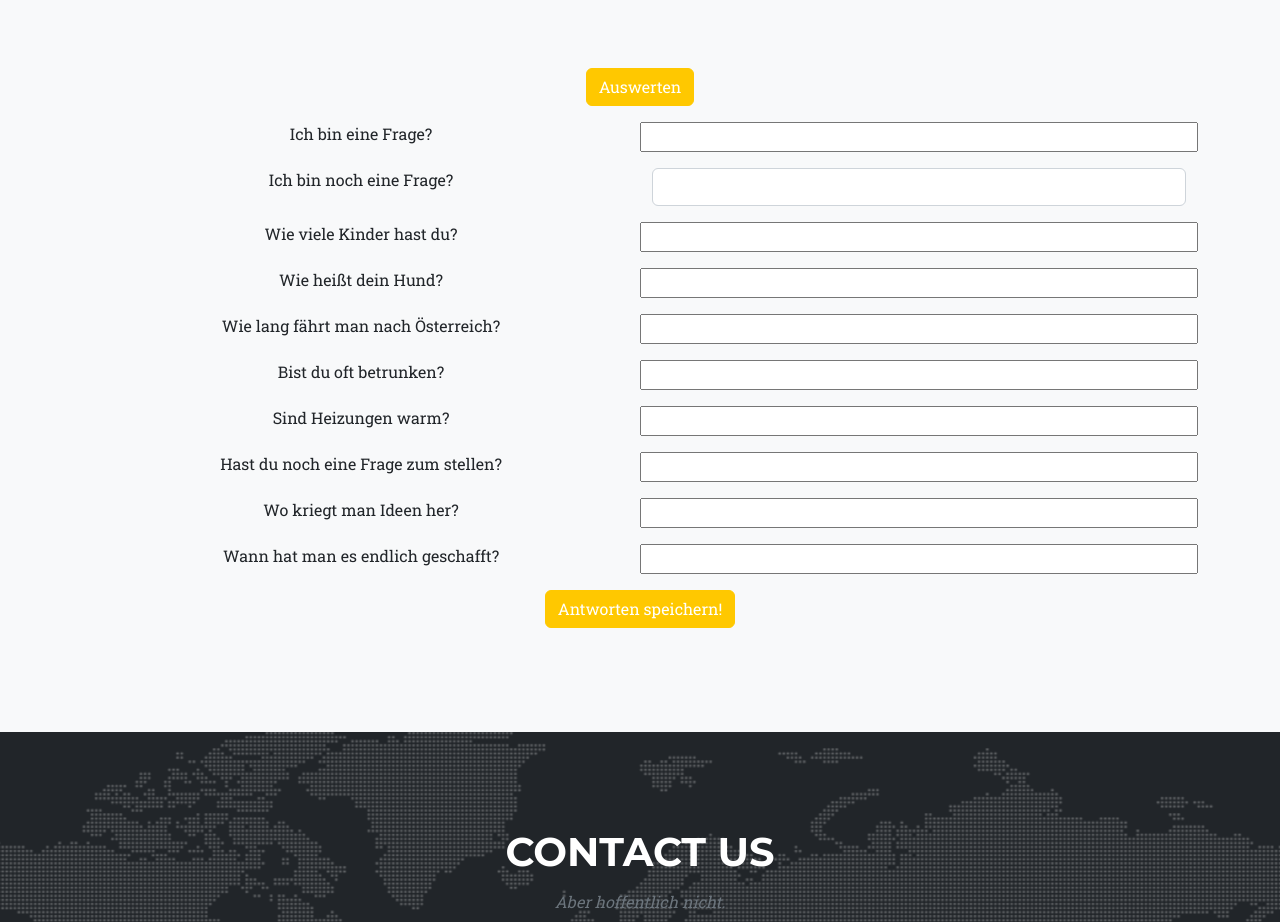
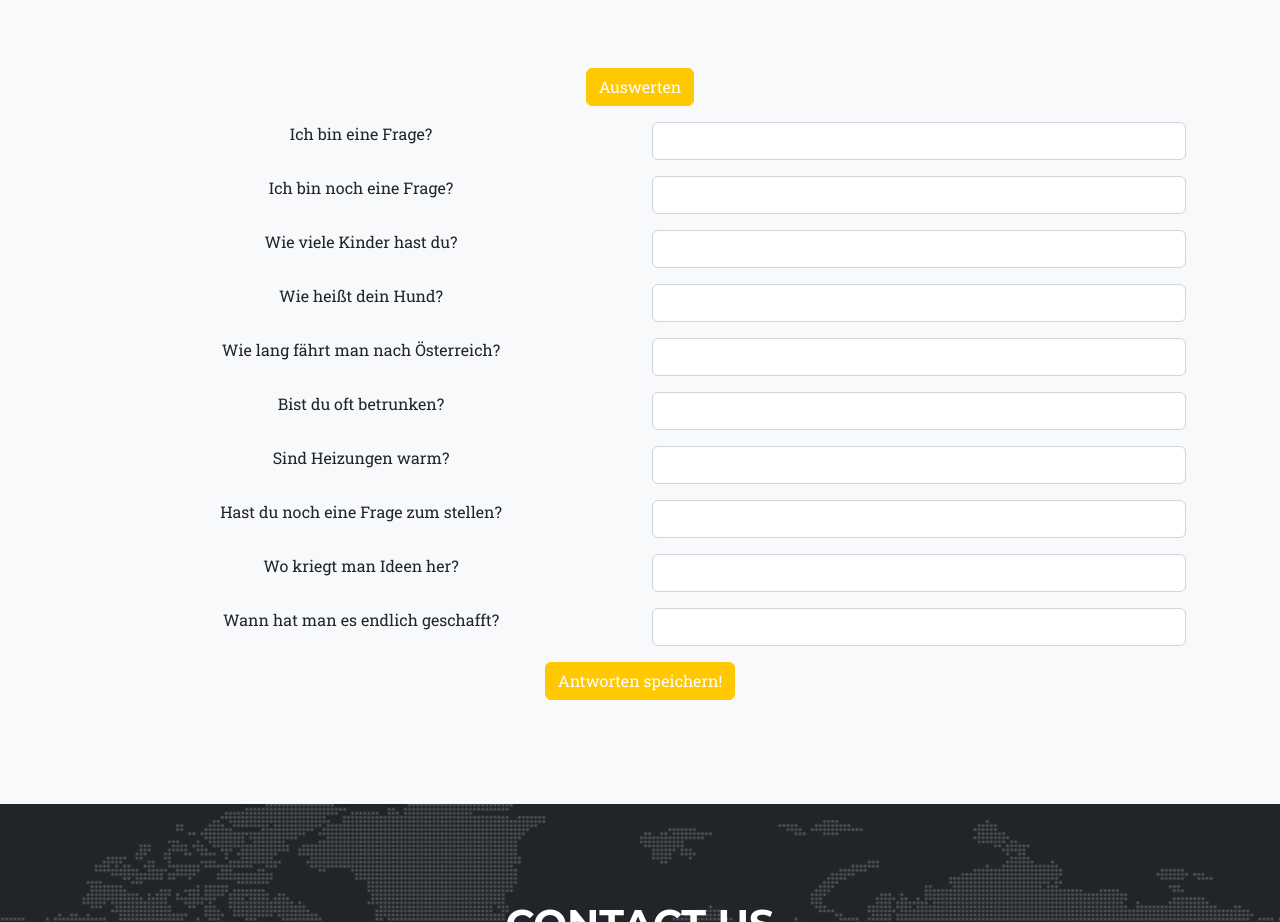
Before and after one commit to SchuelerUmfrage/WebApp, a website: page docs/index.html in a window 1280 px wide. Shown: the part 3240-4162 px from the top of the page. Drawn offline with nearby package versions, Linux system fonts and the light colour scheme.

Commit message:
form control update

```diff
--- a/docs/index.html
+++ b/docs/index.html
@@ -33,7 +33,7 @@
                         <li class="nav-item"><a class="nav-link" href="#contact">Contact</a></li>
                         <li>
                             <a href="https://igs-lindenfeld.de">
-                                <img src="assets/img/igsLogo.png" alt="" height="40"/>
+                                <img src="assets/img/igsLogo.png" alt="" height="40" />
                             </a>
                         </li>
                     </ul>
@@ -178,55 +178,72 @@
 
                     <div class="row py-2">
                         <label class="col-lg-6 col-md-6 col-sm-12" for="antwort1">Ich bin eine Frage?</label>
-                        <input class="col-lg-6 col-md-6 col-sm-12" type="text" id="antwort1" name="antwort1">
+                        <div class="col-lg-6 col-md-6 col-sm-12">
+                            <input class="form-control" type="text" id="antwort1" name="antwort1">
+                        </div>
                     </div>
 
                     <div class="row py-2">
                         <label class="col-lg-6 col-md-6 col-sm-12" for="antwort2">Ich bin noch eine Frage?</label>
-                        <div class="col-lg-6 col-md-6 col-sm-12 ">
+                        <div class="col-lg-6 col-md-6 col-sm-12">
                             <input class="form-control" type="text" id="antwort2" name="antwort2">
                         </div>
-
                     </div>
 
                     <div class="row py-2">
                         <label class="col-lg-6 col-md-6 col-sm-12" for="antwort3">Wie viele Kinder hast du?</label>
-                        <input class="col-lg-6 col-md-6 col-sm-12" type="text" id="antwort3" name="antwort3">
+                        <div class="col-lg-6 col-md-6 col-sm-12">
+                            <input class="form-control" type="text" id="antwort3" name="antwort3">
+                        </div>
                     </div>
 
                     <div class="row py-2">
                         <label class="col-lg-6 col-md-6 col-sm-12" for="antwort4">Wie heißt dein Hund?</label>
-                        <input class="col-lg-6 col-md-6 col-sm-12" type="text" id="antwort4" name="antwort4">
+                        <div class="col-lg-6 col-md-6 col-sm-12">
+                            <input class="form-control" type="text" id="antwort4" name="antwort4">
+                        </div>
                     </div>
 
                     <div class="row py-2">
                         <label class="col-lg-6 col-md-6 col-sm-12" for="antwort5">Wie lang fährt man nach Österreich?</label>
-                        <input class="col-lg-6 col-md-6 col-sm-12" type="text" id="antwort5" name="antwort5">
+                        <div class="col-lg-6 col-md-6 col-sm-12">
+                            <input class="form-control" type="text" id="antwort5" name="antwort5">
+                        </div>
                     </div>
 
                     <div class="row py-2">
                         <label class="col-lg-6 col-md-6 col-sm-12" for="antwort6">Bist du oft betrunken?</label>
-                        <input class="col-lg-6 col-md-6 col-sm-12" type="text" id="antwort6" name="antwort6">
+                        <div class="col-lg-6 col-md-6 col-sm-12">
+                            <input class="form-control" type="text" id="antwort6" name="antwort6">
+                        </div>
                     </div>
 
                     <div class="row py-2">
                         <label class="col-lg-6 col-md-6 col-sm-12" for="antwort7">Sind Heizungen warm?</label>
-                        <input class="col-lg-6 col-md-6 col-sm-12" type="text" id="antwort7" name="antwort7">
+                        <div class="col-lg-6 col-md-6 col-sm-12">
+                            <input class="form-control" type="text" id="antwort7" name="antwort7">
+                        </div>
                     </div>
 
                     <div class="row py-2">
                         <label class="col-lg-6 col-md-6 col-sm-12" for="antwort8">Hast du noch eine Frage zum stellen?</label>
-                        <input class="col-lg-6 col-md-6 col-sm-12" type="text" id="antwort8" name="antwort8">
+                        <div class="col-lg-6 col-md-6 col-sm-12">
+                            <input class="form-control" type="text" id="antwort8" name="antwort8">
+                        </div>
                     </div>
 
                     <div class="row py-2">
                         <label class="col-lg-6 col-md-6 col-sm-12" for="antwort9">Wo kriegt man Ideen her?</label>
-                        <input class="col-lg-6 col-md-6 col-sm-12" type="text" id="antwort9" name="antwort9">
+                        <div class="col-lg-6 col-md-6 col-sm-12">
+                            <input class="form-control" type="text" id="antwort9" name="antwort9">
+                        </div>
                     </div>
 
                     <div class="row py-2">
                         <label class="col-lg-6 col-md-6 col-sm-12" for="antwort10">Wann hat man es endlich geschafft?</label>
-                        <input class="col-lg-6 col-md-6 col-sm-12" type="text" id="antwort10" name="antwort10">
+                        <div class="col-lg-6 col-md-6 col-sm-12">
+                            <input class="form-control" type="text" id="antwort10" name="antwort10">
+                        </div>
                     </div>
 
                     <div class="row py-2">
```
Lines whose indentation alone changed are shown as unchanged.
